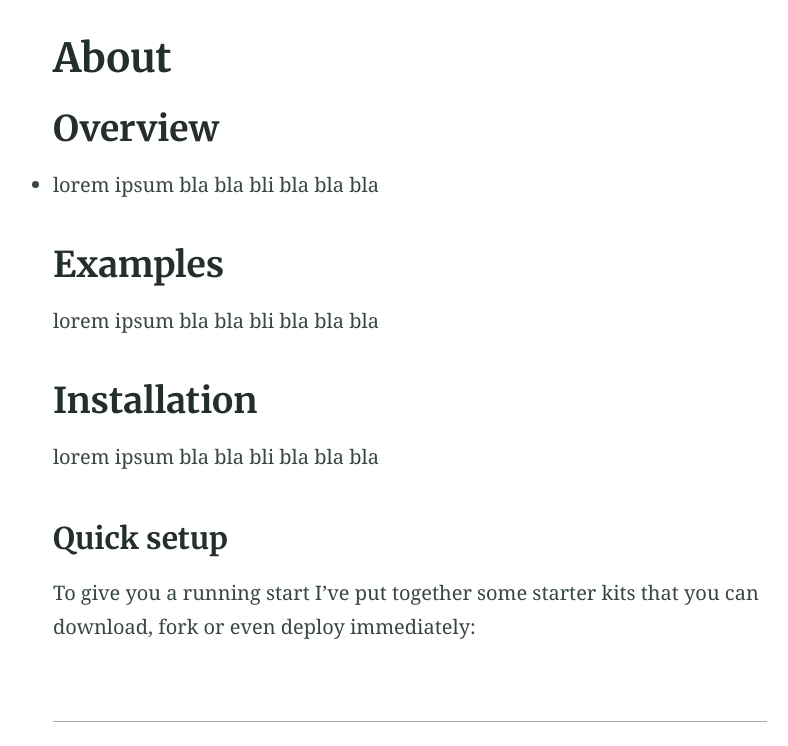
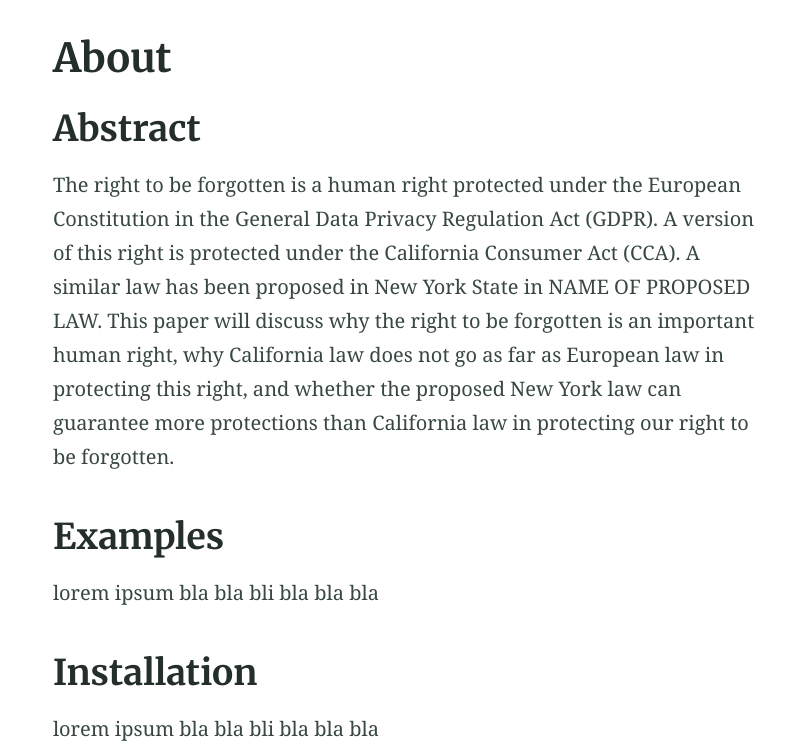
Before and after one commit to binipringle/right-to-be-forgotten-draft, a Jekyll site: the page built from index.md, in a window 1280 px wide and 900 px high, scrolled down 258 px, cut to the strip 154-900 px from the top of the window. Shown: the whole strip, without its empty margins (230-1018 px from the left). Built offline with Jekyll 4.4.1, drawn with Linux system fonts in a browser that asks for light colours.

Commit message:
added abstract

```diff
--- a/index.md
+++ b/index.md
@@ -4,12 +4,12 @@ feature_text: |
   ## Seeking Protection of the Right to be Forgotten in New York State
   Final paper for Technology and Law at CUNY School of Law, Spring 2023
 feature_image: "https://picsum.photos/1300/400?image=989"
-excerpt: "The right to be forgotten is a human right protected under the European Constitution in the General Data Privacy Regulation Act (GDPR). A version of this right is protected under the California Consumer Act (CCA). A similar law has been proposed in New York State in NAME OF PROPOSED LAW. This paper will discuss why the right to be forgotten is an important human right, why California law does not go as far as European law in protecting this right, and whether the proposed New York law can guarantee more protections than California law in protecting our right to be forgotten."
+excerpt: "not sure what goes here"
 ---
 
-## Overview
+## Abstract
 
-- lorem ipsum bla bla bli bla bla bla
+The right to be forgotten is a human right protected under the European Constitution in the General Data Privacy Regulation Act (GDPR). A version of this right is protected under the California Consumer Act (CCA). A similar law has been proposed in New York State in NAME OF PROPOSED LAW. This paper will discuss why the right to be forgotten is an important human right, why California law does not go as far as European law in protecting this right, and whether the proposed New York law can guarantee more protections than California law in protecting our right to be forgotten.
 
 ## Examples
 
```
